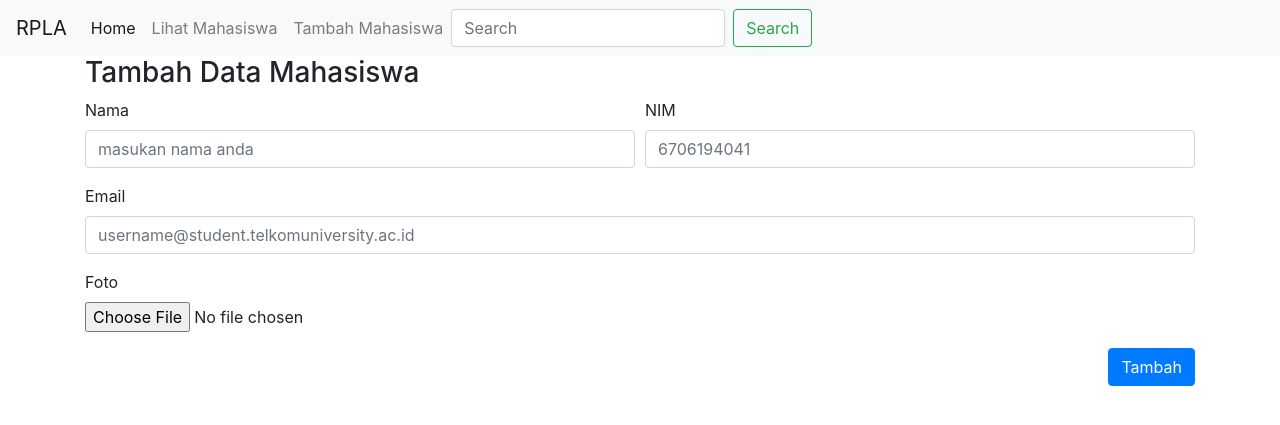
After one commit to billyrefanto/CodeIgniter_Data_Mahasiswa, a CodeIgniter app: page /6706194041/index.php/mahasiswa/tambah in a window 1280 px wide. The commit adds this page. Shown: the top 425 px of the page. Run offline with CodeIgniter, Linux system fonts and the light colour scheme; some libraries are stand-ins or nearby versions.

Commit message:
Framework PHP Codeigniter

```diff
--- a/application/config/autoload.php
+++ b/application/config/autoload.php
@@ -58,7 +58,7 @@ $autoload['packages'] = array();
 |
 |	$autoload['libraries'] = array('user_agent' => 'ua');
 */
-$autoload['libraries'] = array('database');
+$autoload['libraries'] = array('database','session');
 
 /*
 | -------------------------------------------------------------------
--- a/application/controllers/Mahasiswa.php
+++ b/application/controllers/Mahasiswa.php
@@ -6,6 +6,7 @@ class Mahasiswa extends CI_Controller{
         parent :: __construct();
         $this->load->database();
         $this->load->model('Mahasiswa_model');
+        $this->load->library('form_validation');
     }
     public function index(){
         $data['judul'] = 'Daftar Mahasiswa 43-01';
@@ -15,6 +16,32 @@ class Mahasiswa extends CI_Controller{
         $this->load->view('mahasiswa/index', $data);
         $this->load->view('templates/footer');
     }
+
+    public function tambah(){
+
+        $data['judul'] = 'Tambah Mahasiswa';
+
+        $this->form_validation->set_rules('nama','Nama','required');
+        $this->form_validation->set_rules('nim','NIM','required|numeric');
+        $this->form_validation->set_rules('email','Email','required|valid_email');
+        $this->form_validation->set_rules('image','Foto','required');
+
+        if($this->form_validation->run() == FALSE){
+            $this->load->view('templates/header' , $data);
+            $this->load->view('mahasiswa/tambah');
+            $this->load->view('templates/footer');
+        }else{
+            $this->Mahasiswa_model->tambahDataMahasiswa();
+            $this->session->set_flashdata('flash','Ditambahkan');
+            redirect('mahasiswa');
+        }
+
+    }
+    public function hapus($id){
+        $this->Mahasiswa_model->hapusDataMahasiswa($id);
+        $this->session->set_flashdata('flash','Dihapus');
+        redirect('mahasiswa');
+    }
 }
 
 ?>
--- a/application/models/Mahasiswa_model.php
+++ b/application/models/Mahasiswa_model.php
@@ -3,4 +3,52 @@ class Mahasiswa_model extends CI_model {
     public function getAllMahasiswa(){
         return $query = $this->db->get('mahasiswa')->result_array();
     }
+    public function tambahDataMahasiswa(){
+        // $nama = $this->input->post('nama');
+		// $nim = $this->input->post('nim');
+		// $email = $this->input->post('email');
+		// $foto = $_FILES['image'];
+		// if ($foto='') {}else{
+		// 	$config['upload_path'] = './assets/foto';
+		// 	$config['allowed_types'] = 'jpg|jpeg|png|gif';
+
+		// 	$this->load->library('upload',$config);
+		// 	if (!$this->upload->do_upload('foto')) {
+		// 		echo "Gagal upload"; die();
+		// 	} else {
+		// 		$foto = $this->upload->data('file_name');
+		// 	}
+		// }
+
+		// $data = [
+		// 	'nama' => $nama,
+		// 	'pengarang' => $nim,
+		// 	'penerbit' => $email,
+		// 	'foto' => $foto
+        // ];
+
+		// $this->db->insert($data, 'mahasiswa');
+		// redirect('mahasiswa');
+
+        $data = [
+            "nama" =>$this->input->post("nama",true),
+            "nim" => $this->input->post("nim",true),
+            "email" => $this->input->post("email",true),
+            "foto" => $this->input->post("image",true)
+        ];
+        $this->db->insert('mahasiswa',$data);
+    }
+    public function detail($id){
+		$this->load->model('m_katalog');
+		$detail = $this->m_katalog->detail_data($id);
+		$data['detail'] = $detail;
+		$this->load->view('templates/header');
+		$this->load->view('templates/sidebar');
+		$this->load->view('detail',$data);
+		$this->load->view('templates/footer');
+	}
+    public function hapusDataMahasiswa($id){
+        $this->db->where('id',$id);
+        $this->db->delete('mahasiswa');
+    }
 }
--- /dev/null
+++ b/application/views/Mahasiswa/tambah.php
@@ -0,0 +1,29 @@
+<div class="container">
+    <h3>Tambah Data Mahasiswa</h3>
+    <form action="" methode="POST">
+    <?php if(validation_errors()) : ?>
+    <div class="alert alert-danger" role="alert">
+        <?= validation_errors(); ?>
+    </div>
+    <?php endif ?>
+    <div class="form-row">
+        <div class="form-group col-md-6">
+        <label for="inputName4">Nama</label>
+        <input name="nama" type="text" class="form-control" id="inputName" placeholder="masukan nama anda" required>
+        </div>
+        <div class="form-group col-md-6">
+        <label for="inputPassword4">NIM</label>
+        <input name="nim" type="number" class="form-control" id="inputNIM4" placeholder="6706194041" required>
+        </div>
+    </div>
+    <div class="form-group">
+        <label for="inputAddress">Email</label>
+        <input name="email" type="email" class="form-control" id="inputEmail4" placeholder="username@student.telkomuniversity.ac.id"required>
+    </div>
+    <div class="form-group">
+        <label for="inputFoto">Foto</label>
+        <input name="foto" type="file" class="form-control-file" id="exampleFormControlFile1">
+    </div>
+    <button type="submit" class="btn btn-primary float-right">Tambah</button>
+    </form>
+</div>
--- a/application/views/templates/header.php
+++ b/application/views/templates/header.php
@@ -12,18 +12,27 @@
 
   </head>
   <body>
+
     <nav class="navbar navbar-expand-lg navbar-light bg-light">
-        <div class="container">
-            <a class="navbar-brand" href="<?= base_url(); ?>">Moch Billy Refanto</a>
-            <button class="navbar-toggler" type="button" data-toggle="collapse" data-target="#navbarNavAltMarkup" aria-controls="navbarNavAltMarkup" aria-expanded="false" aria-label="Toggle navigation">
-                <span class="navbar-toggler-icon"></span>
-            </button>
-            <div class="collapse navbar-collapse" id="navbarNavAltMarkup">
-                <div class="navbar-nav">
-                    <a class="nav-item nav-link" href="<?= base_url(); ?>">Home <span class="sr-only">(current)</span></a>
-                    <a class="nav-item nav-link" href="<?= base_url(); ?>mahasiswa">Mahasiswa</a>
+  <a class="navbar-brand" href="<?= base_url(); ?>">RPLA</a>
+  <button class="navbar-toggler" type="button" data-toggle="collapse" data-target="#navbarSupportedContent" aria-controls="navbarSupportedContent" aria-expanded="false" aria-label="Toggle navigation">
+    <span class="navbar-toggler-icon"></span>
+  </button>
 
-                </div>
-            </div>
-        </div>
-    </nav>
+  <div class="collapse navbar-collapse" id="navbarSupportedContent">
+    <ul class="navbar-nav mr-auto">
+      <li class="nav-item active">
+        <a class="nav-link" href="<?= base_url(); ?>">Home <span class="sr-only">(current)</span></a>
+      </li>
+      <li class="nav-item">
+        <a class="nav-link" href="<?= base_url(); ?>mahasiswa">Lihat Mahasiswa</a>
+      </li>
+      <li class="nav-item">
+        <a class="nav-link" href="<?= base_url(); ?>mahasiswa/tambah">Tambah Mahasiswa</a>
+      </li>
+    <form class="form-inline my-2 my-lg-0 cari">
+      <input class="form-control mr-sm-2" type="search" placeholder="Search" aria-label="Search">
+      <button class="btn btn-outline-success my-2 my-sm-0" type="submit">Search</button>
+    </form>
+  </div>
+</nav>
```
Also changed, not shown: application/views/Mahasiswa/index.php (+72 -5 lines), application/views/images/billy.JPG (added), assets/billy.jpg.JPG (added), 2 other files.
